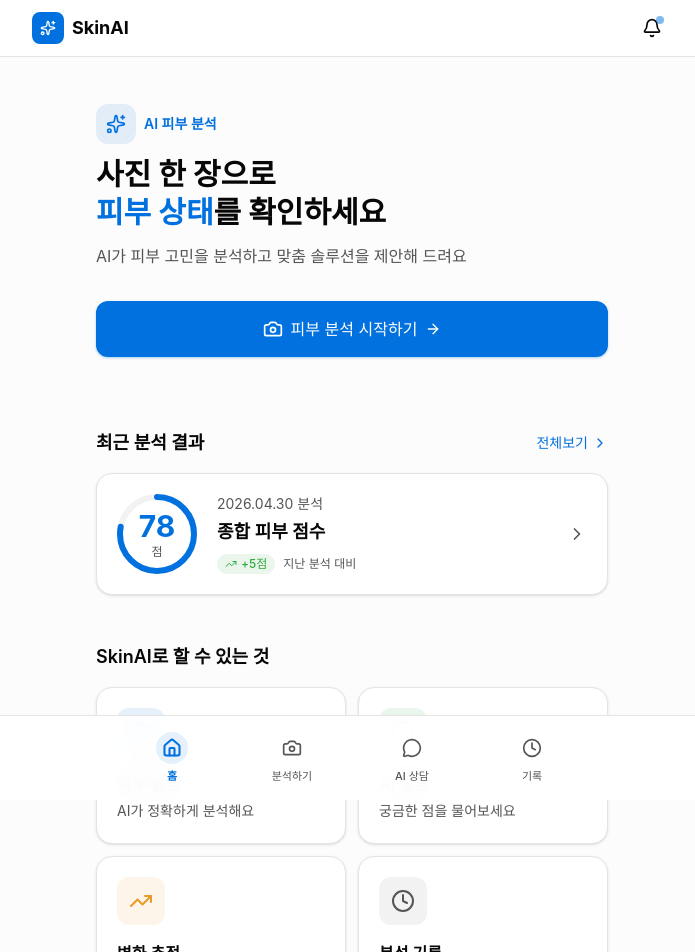
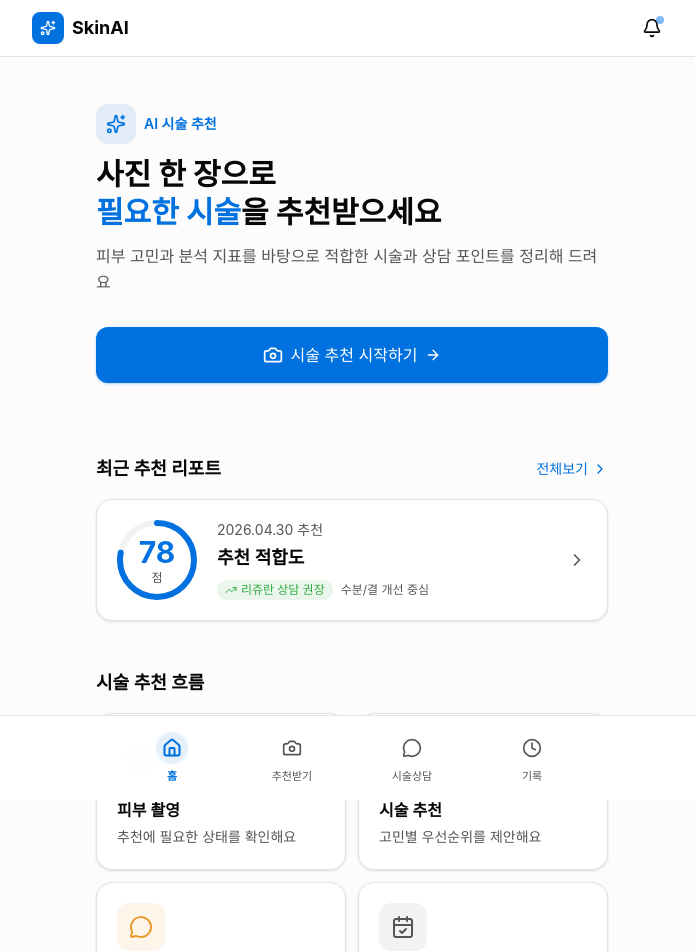
Before and after one commit to L-dragon-woo/Comprehensive-design, a Vue app: page / in a window 1280 px wide. Shown: the top 952 px of the page, without its empty margins (288-983 px from the left). Built offline with nearby package versions, Linux system fonts and the light colour scheme.

Commit message:
fix: Front setting

```diff
--- a/src/components/BottomNav.vue
+++ b/src/components/BottomNav.vue
@@ -5,8 +5,8 @@ import { useRoute } from "vue-router"
 const route = useRoute()
 const navItems = [
   { href: "/", label: "홈", icon: Home },
-  { href: "/capture", label: "분석하기", icon: Camera },
-  { href: "/chat", label: "AI 상담", icon: MessageCircle },
+  { href: "/capture", label: "추천받기", icon: Camera },
+  { href: "/chat", label: "시술상담", icon: MessageCircle },
   { href: "/history", label: "기록", icon: Clock },
 ]
 </script>
--- a/src/views/CaptureView.vue
+++ b/src/views/CaptureView.vue
@@ -12,7 +12,7 @@ const fileInput = ref<HTMLInputElement | null>(null)
 const captureGuides = [
   { icon: Zap, text: "밝은 조명" },
   { icon: Check, text: "정면 응시" },
-  { icon: Check, text: "민낯 권장" },
+  { icon: Check, text: "시술 부위 노출" },
 ]
 
 function handleCapture() {
@@ -41,7 +41,7 @@ function handleFileSelect(event: Event) {
         <X class="h-6 w-6" />
         <span class="sr-only">닫기</span>
       </BaseButton>
-      <h1 class="text-base font-semibold text-primary-foreground">피부 촬영</h1>
+      <h1 class="text-base font-semibold text-primary-foreground">시술 추천 촬영</h1>
       <div class="w-10" />
     </div>
 
@@ -62,7 +62,7 @@ function handleFileSelect(event: Event) {
         <div v-if="isCapturing" class="absolute inset-0 flex items-center justify-center rounded-3xl bg-primary-foreground/20 backdrop-blur-sm">
           <div class="h-16 w-16 animate-spin rounded-full border-4 border-primary border-t-transparent" />
         </div>
-        <p class="absolute bottom-6 left-0 right-0 text-center text-sm text-primary-foreground/60">얼굴을 가이드 안에 맞춰주세요</p>
+        <p class="absolute bottom-6 left-0 right-0 text-center text-sm text-primary-foreground/60">상담받고 싶은 부위가 잘 보이게 맞춰주세요</p>
       </div>
     </div>
 
@@ -80,7 +80,7 @@ function handleFileSelect(event: Event) {
           다시 촬영
         </BaseButton>
         <BaseButton size="lg" class="h-14 flex-1 rounded-2xl text-base font-semibold shadow-lg shadow-primary/30" @click="router.push('/loading')">
-          분석하기
+          시술 추천 받기
         </BaseButton>
       </div>
 
--- a/src/views/ChatView.vue
+++ b/src/views/ChatView.vue
@@ -11,17 +11,17 @@ import PageContainer from "@/components/PageContainer.vue"
 import type { ChatMessage } from "@/lib/skinai"
 
 const suggestedQuestions = [
-  "지금 피부 상태를 쉽게 설명해줘",
-  "가장 먼저 관리해야 할 부분은 뭐야?",
-  "오늘부터 할 수 있는 관리법 알려줘",
-  "내 피부 점수를 올리려면 어떻게 해야 해?",
+  "나에게 추천된 시술을 쉽게 설명해줘",
+  "가장 먼저 상담받을 시술은 뭐야?",
+  "시술 전 확인해야 할 주의사항 알려줘",
+  "리쥬란과 피코토닝 중 뭐가 더 우선이야?",
 ]
 
 const messages = ref<ChatMessage[]>([
   {
     id: "1",
     role: "assistant",
-    content: "안녕하세요! SkinAI 피부 상담사예요.\n\n분석 결과를 확인했어요. 전체적으로 72점으로 양호한 편이지만, T존 유분 관리와 볼 수분 보충에 조금 더 신경 쓰시면 좋겠어요.\n\n궁금한 점이 있으시면 편하게 물어봐 주세요!",
+    content: "안녕하세요! SkinAI 시술 상담사예요.\n\n분석 결과를 바탕으로 리쥬란 힐러, 피코토닝, 아쿠아필 상담을 우선 추천드릴 수 있어요. 수분 부족과 피부결, 볼 부근 색소 고민을 중심으로 정리했습니다.\n\n추천 시술의 목적, 우선순위, 시술 전 주의사항이 궁금하시면 편하게 물어봐 주세요.",
     timestamp: new Date(),
   },
 ])
@@ -31,19 +31,19 @@ const showSuggestions = ref(true)
 const messagesEnd = ref<HTMLElement | null>(null)
 
 function getAIResponse(question: string) {
-  if (question.includes("쉽게 설명") || question.includes("피부 상태")) {
-    return "지금 피부 상태를 간단히 정리해드릴게요.\n\n현재 피부는 복합성으로, T존은 피지 분비가 활발하고 볼과 턱 부분은 수분이 부족한 상태예요.\n\n쉽게 말해서 '기름기 있는 곳은 번들거리고, 건조한 곳은 당기는' 전형적인 복합성 피부 특징을 보이고 있어요."
+  if (question.includes("쉽게 설명") || question.includes("추천된 시술")) {
+    return "추천 시술을 쉽게 정리해드릴게요.\n\n리쥬란 힐러는 건조함과 피부결 개선을 상담해볼 만하고, 피코토닝은 볼 부근 색소침착 완화 목적에 맞아요. 아쿠아필은 T존 유분과 모공 관리에 보조적으로 고려할 수 있어요.\n\n실제 시술 여부와 강도는 피부 민감도, 병력, 최근 시술 이력을 확인한 뒤 결정하는 것이 좋아요."
   }
-  if (question.includes("먼저 관리") || question.includes("우선")) {
-    return "가장 먼저 관리해야 할 부분은 수분 밸런스예요.\n\n수분이 부족하면 피부가 더 많은 유분을 분비할 수 있어서, 수분 공급을 먼저 집중적으로 해주시는 게 효과적이에요."
+  if (question.includes("먼저") || question.includes("우선")) {
+    return "현재 결과만 보면 리쥬란 힐러 상담을 먼저 받아보는 흐름이 자연스러워요.\n\n수분 부족과 피부결 고민이 함께 보이기 때문이에요. 다만 색소침착이 가장 큰 고민이라면 피코토닝을 우선 상담하고, 유분과 모공은 아쿠아필을 보조 옵션으로 검토하는 방식이 좋습니다."
   }
-  if (question.includes("오늘부터") || question.includes("관리법")) {
-    return "오늘부터 바로 시작할 수 있는 관리법이에요.\n\n1. 세안 후 3분 이내 수분 토너 바르기\n2. T존은 가볍게, 볼은 촉촉하게 바르기\n3. 자기 전 수분 마스크팩을 주 2-3회 사용하기"
+  if (question.includes("주의사항") || question.includes("확인")) {
+    return "상담 전에는 아래 내용을 확인해 주세요.\n\n1. 최근 2주 내 레이저나 필링 시술 여부\n2. 피부염, 여드름 염증, 알레르기 반응 여부\n3. 임신 가능성이나 복용 중인 약\n4. 멍, 붓기, 홍조처럼 회복 기간에 영향을 줄 수 있는 일정\n\n이 정보가 있어야 시술 강도와 간격을 더 현실적으로 잡을 수 있어요."
   }
-  if (question.includes("점수") || question.includes("올리")) {
-    return "현재 72점에서 80점 이상으로 올리려면 수분 점수 개선, 유분 밸런스 조절, 모공 관리 유지가 핵심이에요.\n\n히알루론산 세럼, 가벼운 수분크림, 주 1회 클레이 마스크부터 시작해보세요."
+  if (question.includes("리쥬란") || question.includes("피코토닝")) {
+    return "둘 중 우선순위는 가장 신경 쓰이는 고민에 따라 달라요.\n\n건조함, 잔결, 피부 컨디션 회복이 고민이면 리쥬란 상담이 먼저이고, 잡티나 색소침착이 가장 눈에 띈다면 피코토닝 상담이 먼저예요.\n\n현재 분석에서는 수분 부족과 색소침착이 함께 보여서, 상담 시 두 시술의 순서와 간격을 같이 물어보는 것을 추천드려요."
   }
-  return "좋은 질문이에요!\n\n현재 복합성 피부로, 수분 관리와 유분 밸런스가 핵심이에요. 제품 추천, 루틴 구성, 특정 피부 고민 등 더 구체적으로 물어보셔도 좋아요."
+  return "좋은 질문이에요!\n\n현재 추천은 수분 부족, T존 유분, 볼 부근 색소침착을 기준으로 정리된 참고 결과예요. 원하는 효과, 회복 가능 기간, 예산, 통증 민감도를 알려주시면 시술 상담에서 어떤 순서로 질문하면 좋을지 더 구체적으로 정리해드릴게요."
 }
 
 async function scrollToBottom() {
@@ -76,7 +76,7 @@ function handleKeydown(event: KeyboardEvent) {
 </script>
 
 <template>
-  <AppHeader title="AI 피부 상담" show-back />
+  <AppHeader title="AI 시술 상담" show-back />
   <PageContainer :has-bottom-nav="true" no-padding>
     <div class="flex h-[calc(100vh-56px-80px-max(0px,env(safe-area-inset-top))-max(0px,env(safe-area-inset-bottom)))] flex-col">
       <div class="flex-1 overflow-y-auto">
@@ -107,7 +107,7 @@ function handleKeydown(event: KeyboardEvent) {
           <input
             v-model="input"
             type="text"
-            placeholder="궁금한 점을 물어보세요"
+            placeholder="시술 궁금증을 물어보세요"
             class="h-12 flex-1 rounded-xl bg-input px-4 text-sm transition-shadow placeholder:text-muted-foreground focus:outline-none focus:ring-2 focus:ring-primary/20"
             @keydown="handleKeydown"
           />
--- a/src/views/HomeView.vue
+++ b/src/views/HomeView.vue
@@ -1,5 +1,5 @@
 <script setup lang="ts">
-import { ArrowRight, Camera, ChevronRight, Clock, MessageCircle, Shield, Sparkles, TrendingUp } from "lucide-vue-next"
+import { ArrowRight, CalendarCheck, Camera, ChevronRight, ClipboardList, MessageCircle, Shield, Sparkles, TrendingUp } from "lucide-vue-next"
 import AppHeader from "@/components/AppHeader.vue"
 import BaseButton from "@/components/BaseButton.vue"
 import BottomNav from "@/components/BottomNav.vue"
@@ -20,23 +20,23 @@ const lastAnalysisDate = "2026.04.30"
         <div class="flex h-10 w-10 items-center justify-center rounded-xl bg-primary/10">
           <Sparkles class="h-5 w-5 text-primary" />
         </div>
-        <span class="text-sm font-semibold text-primary">AI 피부 분석</span>
+        <span class="text-sm font-semibold text-primary">AI 시술 추천</span>
       </div>
 
       <h1 class="mb-3 text-2xl font-bold leading-tight text-foreground md:text-3xl">
         사진 한 장으로<br />
-        <span class="text-primary">피부 상태</span>를 확인하세요
+        <span class="text-primary">필요한 시술</span>을 추천받으세요
       </h1>
 
       <p class="mb-8 text-base leading-relaxed text-muted-foreground">
-        AI가 피부 고민을 분석하고<br class="md:hidden" />
-        맞춤 솔루션을 제안해 드려요
+        피부 고민과 분석 지표를 바탕으로<br class="md:hidden" />
+        적합한 시술과 상담 포인트를 정리해 드려요
       </p>
 
       <RouterLink to="/capture" class="block">
         <BaseButton size="lg" class="h-14 w-full rounded-2xl text-base font-semibold shadow-lg shadow-primary/25 hover:scale-[1.02] active:scale-[0.98]">
           <Camera class="h-5 w-5" />
-          피부 분석 시작하기
+          시술 추천 시작하기
           <ArrowRight class="h-4 w-4" />
         </BaseButton>
       </RouterLink>
@@ -44,7 +44,7 @@ const lastAnalysisDate = "2026.04.30"
 
     <section v-if="hasRecentAnalysis" class="py-6">
       <div class="mb-4 flex items-center justify-between">
-        <h2 class="text-lg font-semibold text-foreground">최근 분석 결과</h2>
+        <h2 class="text-lg font-semibold text-foreground">최근 추천 리포트</h2>
         <RouterLink to="/history" class="flex items-center gap-1 text-sm font-medium text-primary hover:underline">
           전체보기
           <ChevronRight class="h-4 w-4" />
@@ -56,14 +56,14 @@ const lastAnalysisDate = "2026.04.30"
           <div class="flex items-center gap-5">
             <ScoreRing :score="recentScore" :size="80" :stroke-width="6" />
             <div class="flex-1">
-              <p class="mb-1 text-sm text-muted-foreground">{{ lastAnalysisDate }} 분석</p>
-              <p class="mb-2 text-lg font-semibold text-foreground">종합 피부 점수</p>
+              <p class="mb-1 text-sm text-muted-foreground">{{ lastAnalysisDate }} 추천</p>
+              <p class="mb-2 text-lg font-semibold text-foreground">추천 적합도</p>
               <div class="flex items-center gap-2">
                 <span class="inline-flex items-center rounded-full bg-success/10 px-2 py-0.5 text-xs font-medium text-success">
                   <TrendingUp class="mr-1 h-3 w-3" />
-                  +5점
+                  리쥬란 상담 권장
                 </span>
-                <span class="text-xs text-muted-foreground">지난 분석 대비</span>
+                <span class="text-xs text-muted-foreground">수분/결 개선 중심</span>
               </div>
             </div>
             <ChevronRight class="h-5 w-5 text-muted-foreground transition-colors group-hover:text-primary" />
@@ -73,12 +73,12 @@ const lastAnalysisDate = "2026.04.30"
     </section>
 
     <section class="py-6">
-      <h2 class="mb-4 text-lg font-semibold text-foreground">SkinAI로 할 수 있는 것</h2>
+      <h2 class="mb-4 text-lg font-semibold text-foreground">시술 추천 흐름</h2>
       <div class="grid grid-cols-2 gap-3">
-        <FeatureCard href="/capture" :icon="Camera" title="피부 촬영" description="AI가 정확하게 분석해요" />
-        <FeatureCard href="/chat" :icon="MessageCircle" icon-color="text-success" icon-bg="bg-success/10" title="AI 상담" description="궁금한 점을 물어보세요" />
-        <FeatureCard href="/history" :icon="TrendingUp" icon-color="text-warning" icon-bg="bg-warning/10" title="변화 추적" description="피부 변화를 기록해요" />
-        <FeatureCard href="/history" :icon="Clock" icon-color="text-muted-foreground" icon-bg="bg-muted" title="분석 기록" description="지난 결과를 확인해요" />
+        <FeatureCard href="/capture" :icon="Camera" title="피부 촬영" description="추천에 필요한 상태를 확인해요" />
+        <FeatureCard href="/result" :icon="ClipboardList" icon-color="text-success" icon-bg="bg-success/10" title="시술 추천" description="고민별 우선순위를 제안해요" />
+        <FeatureCard href="/chat" :icon="MessageCircle" icon-color="text-warning" icon-bg="bg-warning/10" title="시술 상담" description="효과와 주의사항을 물어보세요" />
+        <FeatureCard href="/history" :icon="CalendarCheck" icon-color="text-muted-foreground" icon-bg="bg-muted" title="상담 기록" description="지난 추천을 다시 확인해요" />
       </div>
     </section>
 
@@ -89,9 +89,9 @@ const lastAnalysisDate = "2026.04.30"
             <Shield class="h-5 w-5 text-primary" />
           </div>
           <div>
-            <h3 class="mb-1 text-base font-semibold text-foreground">안전한 데이터 관리</h3>
+            <h3 class="mb-1 text-base font-semibold text-foreground">상담 전 참고용 추천</h3>
             <p class="text-sm leading-relaxed text-muted-foreground">
-              사진과 분석 결과는 암호화되어 안전하게 보관되며, 오직 본인만 확인할 수 있어요.
+              AI 추천은 진료를 대체하지 않으며, 실제 시술 여부와 강도는 전문 상담을 통해 결정하는 것이 좋아요.
             </p>
           </div>
         </div>
--- a/src/views/ResultView.vue
+++ b/src/views/ResultView.vue
@@ -1,5 +1,5 @@
 <script setup lang="ts">
-import { CircleDot, Download, Droplets, Home, MessageCircle, Share2, Sparkles, Sun } from "lucide-vue-next"
+import { CircleDot, Download, Droplets, Home, MessageCircle, Share2, Sparkles, Stethoscope, Sun } from "lucide-vue-next"
 import AnalysisCard from "@/components/AnalysisCard.vue"
 import AppHeader from "@/components/AppHeader.vue"
 import BaseButton from "@/components/BaseButton.vue"
@@ -17,20 +17,25 @@ const skinAnalysisData = {
     { id: "pigmentation", icon: CircleDot, iconColor: "text-destructive", iconBg: "bg-destructive/10", title: "색소침착", score: 68, status: "보통", description: "볼 부근에 색소침착이 있어요" },
   ],
   concerns: ["T존 유분 과다", "볼 색소침착", "수분 부족"],
-  recommendations: ["아침 세안 후 수분 토너 사용", "자외선 차단제 꼼꼼히 바르기", "주 2회 각질 케어 추천"],
+  treatments: [
+    { name: "리쥬란 힐러", match: "추천", reason: "볼 건조와 피부결 개선 상담에 적합해요", note: "민감도와 통증 정도를 상담하세요" },
+    { name: "피코토닝", match: "상담 권장", reason: "볼 부근 색소침착 완화 목적에 맞아요", note: "자외선 노출과 기미 여부 확인이 필요해요" },
+    { name: "아쿠아필", match: "보조 추천", reason: "T존 유분과 모공 관리에 도움을 줄 수 있어요", note: "건조 부위 자극 여부를 확인하세요" },
+  ],
+  recommendations: ["시술 전 1주일은 강한 각질 케어 피하기", "상담 시 색소침착 부위와 민감도 공유하기", "시술 후 자외선 차단과 보습 계획 세우기"],
 }
 </script>
 
 <template>
-  <AppHeader title="분석 결과" show-back />
+  <AppHeader title="시술 추천 결과" show-back />
   <PageContainer :has-bottom-nav="false">
     <section class="py-6">
       <div class="rounded-3xl border border-border bg-card p-6 shadow-sm">
         <div class="mb-6 flex items-center justify-between">
           <div class="flex-1">
             <p class="mb-1 text-sm text-muted-foreground">{{ skinAnalysisData.date }}</p>
-            <h2 class="mb-1 text-xl font-bold text-foreground">종합 피부 점수</h2>
-            <p class="text-sm text-muted-foreground">{{ skinAnalysisData.skinType }} 피부</p>
+            <h2 class="mb-1 text-xl font-bold text-foreground">추천 적합도</h2>
+            <p class="text-sm text-muted-foreground">{{ skinAnalysisData.skinType }} 피부 · 상담 전 참고 리포트</p>
           </div>
           <ScoreRing :score="skinAnalysisData.overallScore" :size="100" :stroke-width="7" />
         </div>
@@ -43,7 +48,28 @@ const skinAnalysisData = {
     </section>
 
     <section class="py-4">
-      <h3 class="mb-4 text-lg font-semibold text-foreground">상세 분석</h3>
+      <h3 class="mb-4 text-lg font-semibold text-foreground">추천 시술</h3>
+      <div class="space-y-3">
+        <div v-for="treatment in skinAnalysisData.treatments" :key="treatment.name" class="rounded-2xl border border-border bg-card p-5 shadow-sm">
+          <div class="mb-3 flex items-start justify-between gap-3">
+            <div class="flex items-center gap-3">
+              <div class="flex h-10 w-10 shrink-0 items-center justify-center rounded-xl bg-primary/10">
+                <Stethoscope class="h-5 w-5 text-primary" />
+              </div>
+              <div>
+                <h4 class="text-base font-semibold text-foreground">{{ treatment.name }}</h4>
+                <p class="text-sm text-muted-foreground">{{ treatment.reason }}</p>
+              </div>
+            </div>
+            <span class="shrink-0 rounded-full bg-success/10 px-3 py-1 text-xs font-semibold text-success">{{ treatment.match }}</span>
+          </div>
+          <p class="rounded-xl bg-secondary px-4 py-3 text-sm leading-relaxed text-secondary-foreground">{{ treatment.note }}</p>
+        </div>
+      </div>
+    </section>
+
+    <section class="py-4">
+      <h3 class="mb-4 text-lg font-semibold text-foreground">피부 지표</h3>
       <div class="space-y-3">
         <AnalysisCard
           v-for="metric in skinAnalysisData.metrics"
@@ -60,15 +86,15 @@ const skinAnalysisData = {
     </section>
 
     <section class="py-4">
-      <h3 class="mb-4 text-lg font-semibold text-foreground">AI 추천 케어</h3>
+      <h3 class="mb-4 text-lg font-semibold text-foreground">상담 전 체크리스트</h3>
       <div class="rounded-2xl bg-secondary p-5">
         <div class="mb-4 flex items-start gap-3">
           <div class="flex h-10 w-10 shrink-0 items-center justify-center rounded-xl bg-card">
             <Sparkles class="h-5 w-5 text-primary" />
           </div>
           <div>
-            <h4 class="text-base font-semibold text-foreground">맞춤 케어 솔루션</h4>
-            <p class="text-sm text-muted-foreground">분석 결과를 바탕으로 추천드려요</p>
+            <h4 class="text-base font-semibold text-foreground">시술 상담 준비</h4>
+            <p class="text-sm text-muted-foreground">추천 결과를 바탕으로 확인해보세요</p>
           </div>
         </div>
         <ul class="space-y-3">
@@ -84,7 +110,7 @@ const skinAnalysisData = {
       <RouterLink to="/chat" class="block">
         <BaseButton size="lg" class="h-14 w-full rounded-2xl text-base font-semibold shadow-lg shadow-primary/20">
           <MessageCircle class="h-5 w-5" />
-          AI에게 더 물어보기
+          추천 시술 상담하기
         </BaseButton>
       </RouterLink>
       <div class="flex gap-3">
```
Also changed, not shown: src/views/LoadingView.vue (+4 -4 lines).
